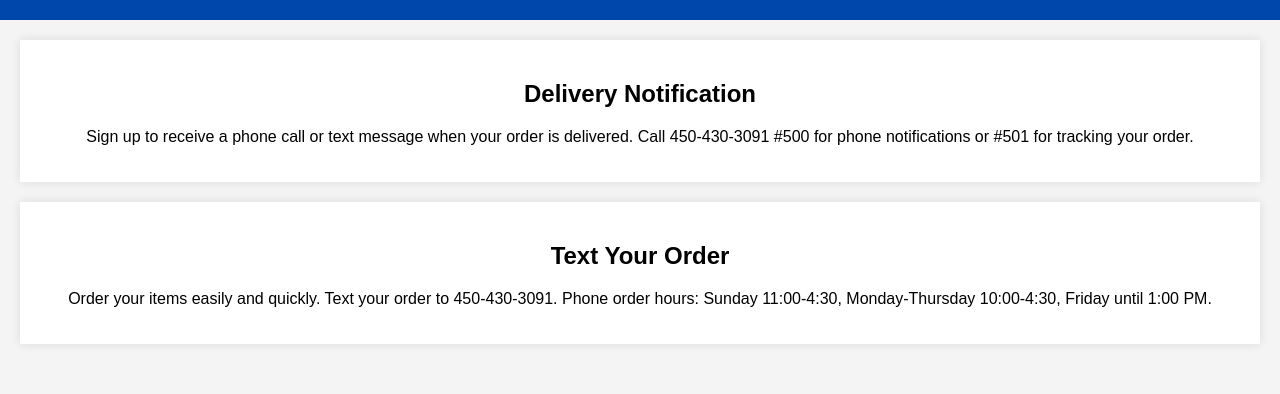
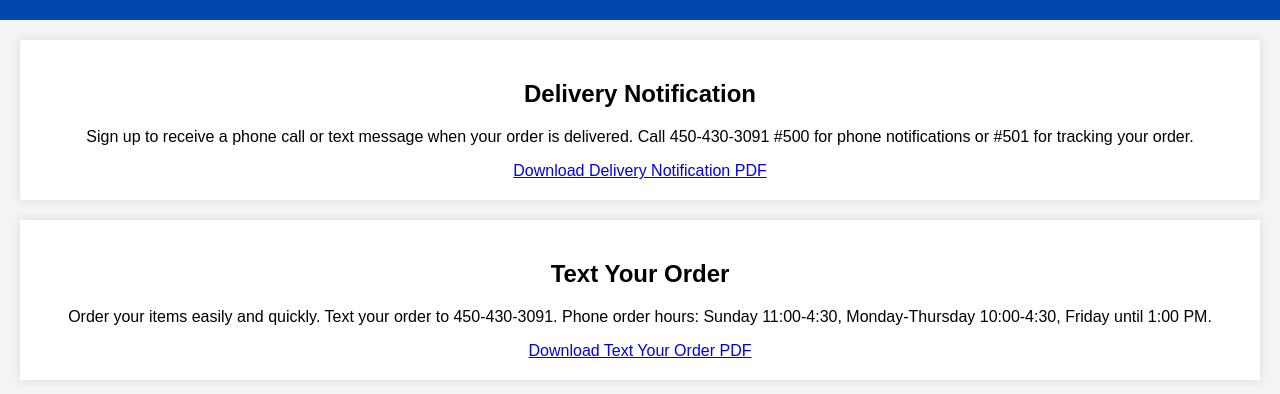
Before and after one commit to mcipublic01/ktsupermarket, a plain HTML site: page index.html in a window 1280 px wide. Shown: the part 326-720 px from the top of the page. Drawn offline with Linux system fonts and the light colour scheme.

Commit message:
Update index.html

```diff
--- a/index.html
+++ b/index.html
@@ -14,10 +14,12 @@
     <section>
         <h2>Delivery Notification</h2>
         <p>Sign up to receive a phone call or text message when your order is delivered. Call 450-430-3091 #500 for phone notifications or #501 for tracking your order.</p>
+        <a href="Delivery notification.pdf" target="_blank">Download Delivery Notification PDF</a>
     </section>
     <section>
         <h2>Text Your Order</h2>
         <p>Order your items easily and quickly. Text your order to 450-430-3091. Phone order hours: Sunday 11:00-4:30, Monday-Thursday 10:00-4:30, Friday until 1:00 PM.</p>
+        <a href="text your order.pdf" target="_blank">Download Text Your Order PDF</a>
     </section>
 </body>
 </html>
```
